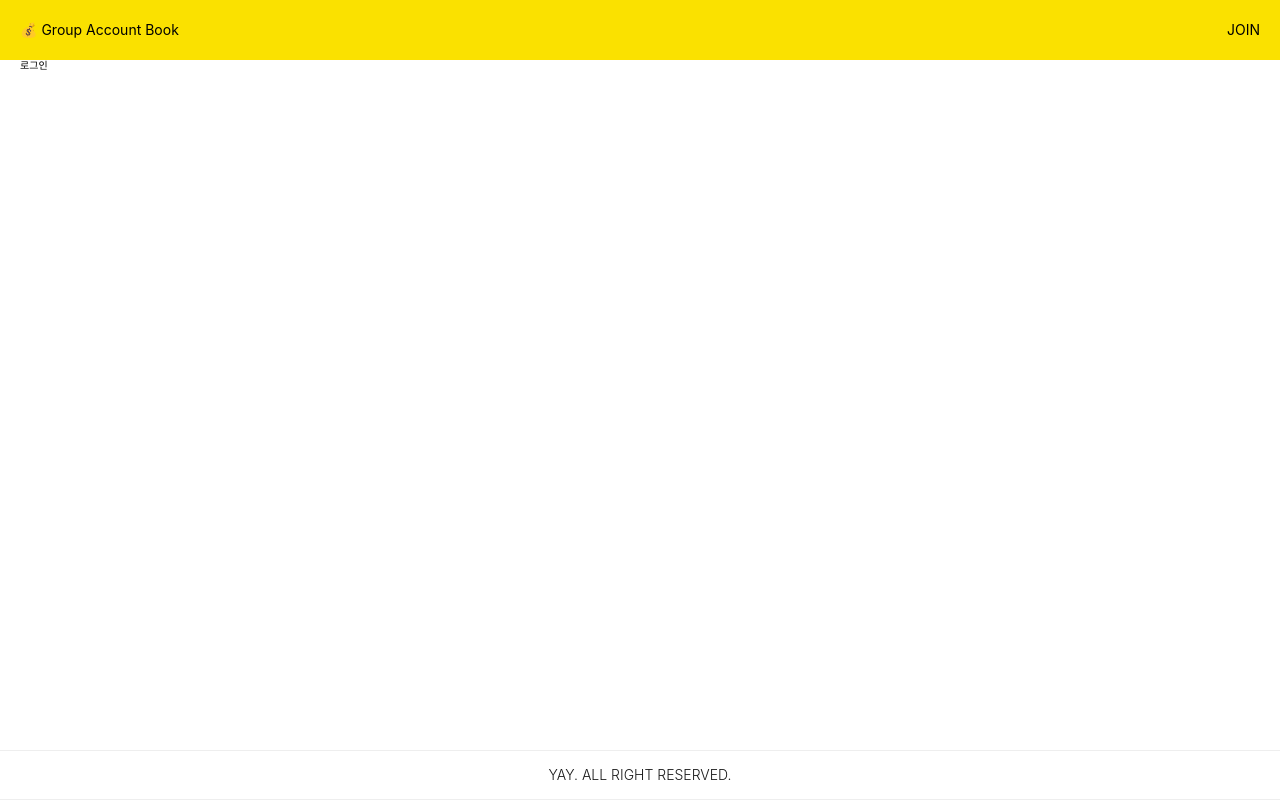
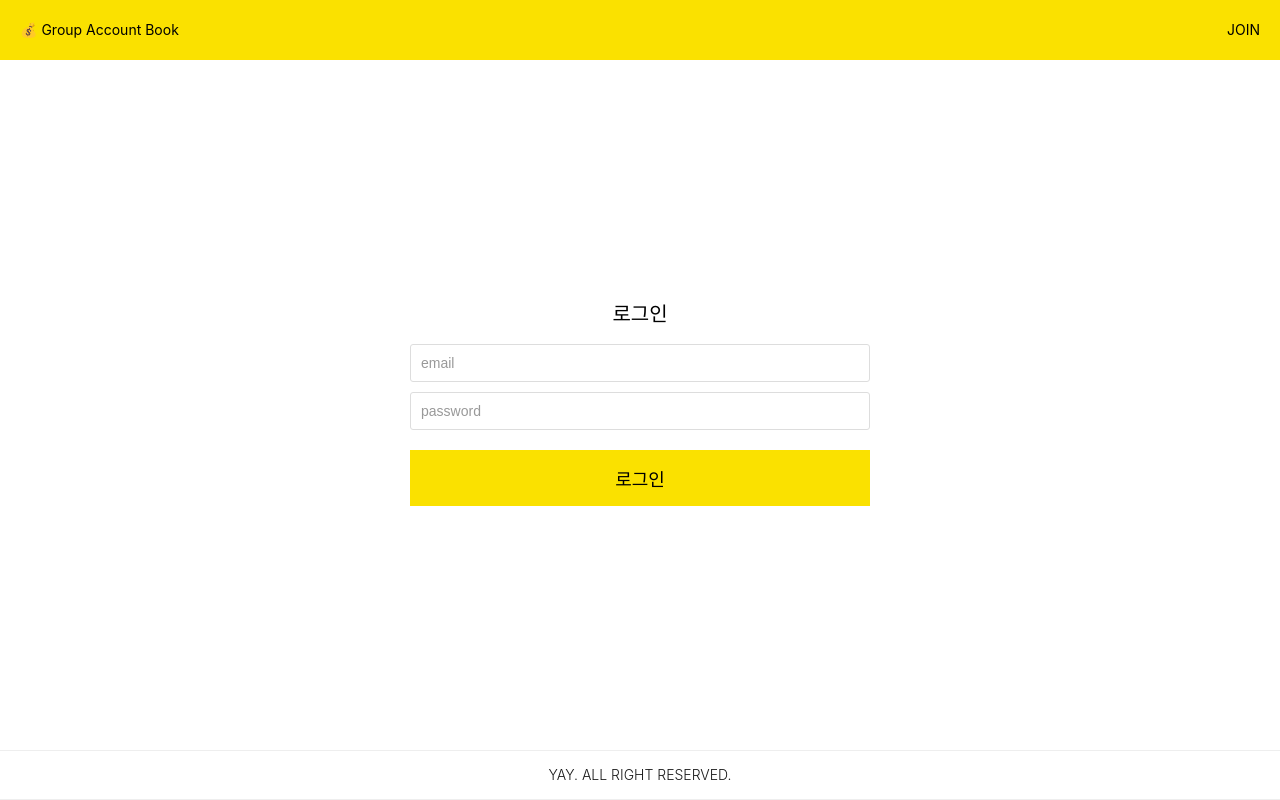
Before and after one commit to ahyoung21/GroupBankAccount, a Next.js app: page /login in a window 1280 px wide. Built offline with nearby package versions, Linux system fonts and the light colour scheme; no server answers.

Commit message:
로그인 기능 구현

```diff
--- a/components/login/index.tsx
+++ b/components/login/index.tsx
@@ -1,13 +1,94 @@
-import React, { useState, useEffect, useRef } from 'react';
-import { LoginBox } from './style';
-import { loginAuth } from '../../firebase/firestore';
+import React, { useState, useEffect, useRef, ChangeEvent, MouseEvent } from 'react';
+import Router from 'next/router';
+import { UserInputInterface } from '../../interfaces/user.interface';
+import { setData, loginAuth } from '../../firebase/firestore';
+import { JoinBox } from '../join/style';
 
 export default function Login() {
+  const firestore_path = 'users';
+
+  const emailRef = useRef<HTMLInputElement>(null);
+  const pwdRef = useRef<HTMLInputElement>(null);
+  const [errorMsg, setErrorMsg] = useState<string>('');
+  const [status, setStatus] = useState<boolean>(false);
+
+  const [inputValue, setInputValue] = useState<UserInputInterface>({
+    email: '',
+    password: '',
+  });
+
+  const handleInputValue = (e: ChangeEvent<HTMLInputElement>) => {
+    const { name, value } = e.target;
+
+    setInputValue({
+      ...inputValue,
+      [name]: value,
+    });
+  };
+
+  const onSubmit = async (e: MouseEvent<HTMLElement>): Promise<void> => {
+    e.preventDefault();
+    setErrorMsg('');
+    loginAuth(inputValue.email, inputValue.password)
+      .then(async (userCredential) => {
+        const user = userCredential.user;
+        setData(firestore_path, {
+          uid: user.uid,
+          ...inputValue,
+        });
+
+        Router.push('/');
+      })
+
+      .catch((error) => {
+        switch (error.code) {
+          case 'auth/user-not-found':
+            setErrorMsg('아이디가 존재하지 않습니다.');
+            break;
+          case 'auth/wrong-password':
+            setErrorMsg('비밀번호를 확인해주세요.');
+            break;
+        }
+      });
+  };
+
+  useEffect(() => {
+    if (inputValue.email && inputValue.password) {
+      setStatus(true);
+    } else {
+      setStatus(false);
+    }
+  }, [inputValue.password, inputValue.matchPassword]);
+
   return (
     <>
-      <LoginBox>
-        <h2>로그인</h2>
-      </LoginBox>
+      <JoinBox>
+        <div>
+          <h2>로그인</h2>
+          <form>
+            <input
+              type="text"
+              placeholder="email"
+              name="email"
+              ref={emailRef}
+              value={inputValue.email}
+              onChange={handleInputValue}
+            />
+            <input
+              type="password"
+              placeholder="password"
+              name="password"
+              ref={pwdRef}
+              value={inputValue.password}
+              onChange={handleInputValue}
+            />
+            <div>{errorMsg}</div>
+            <button type={'button'} onClick={status ? onSubmit : undefined}>
+              로그인
+            </button>
+          </form>
+        </div>
+      </JoinBox>
     </>
   );
 }
--- a/components/login/style.tsx
+++ /dev/null
@@ -1,5 +0,0 @@
-import styled, { keyframes } from 'styled-components';
-
-export const LoginBox = styled.div`
-  background-color: #fff;
-`;
--- a/interfaces/user.interface.ts
+++ b/interfaces/user.interface.ts
@@ -1,8 +1,8 @@
 export interface UserInputInterface {
-  name: string;
+  name?: string;
   email: string;
   password: string;
-  matchPassword: string;
+  matchPassword?: string;
 }
 
 export interface UserErrorMsgInterface {
--- a/styles/global-style.ts
+++ b/styles/global-style.ts
@@ -25,6 +25,7 @@ export const GlobalStyle = createGlobalStyle`
         cursor: pointer;
         background: none;
         border: none;
+        color:#000;
 
         &:disabled {
             cursor: default;
```
